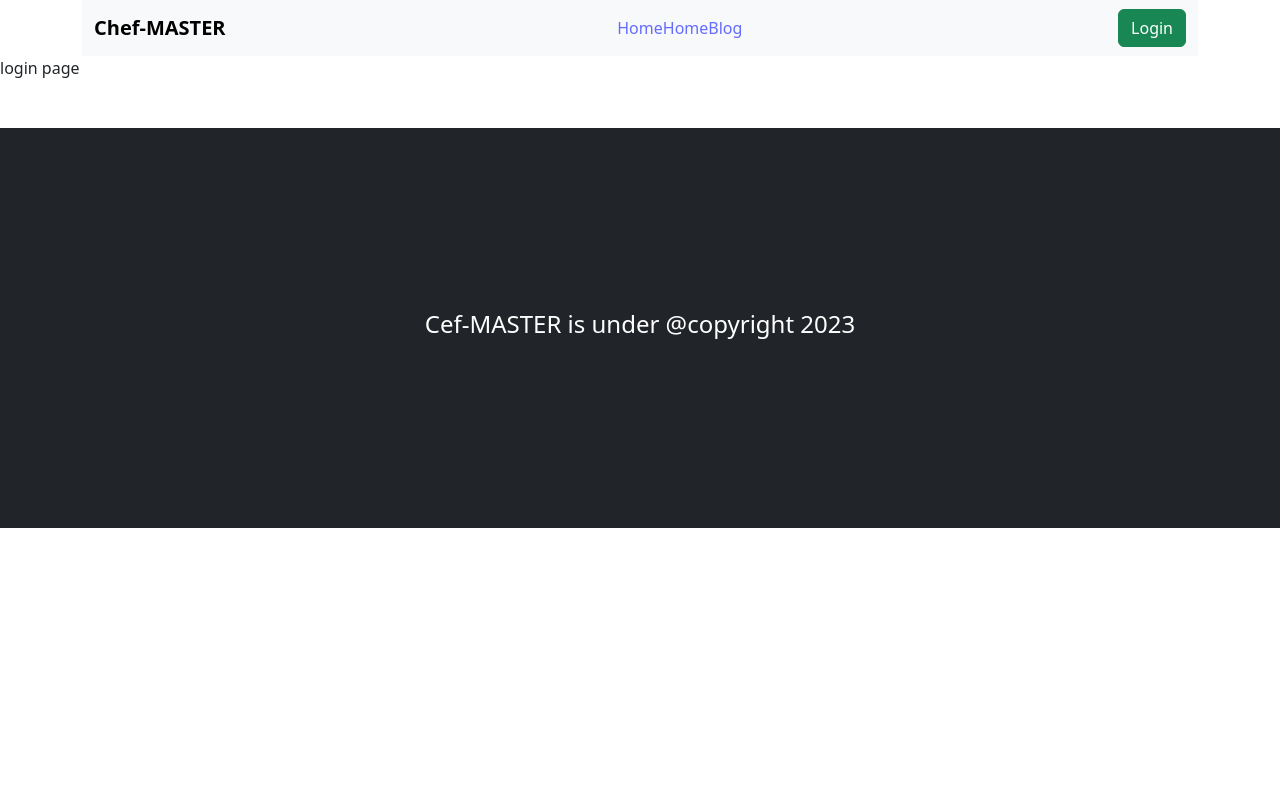
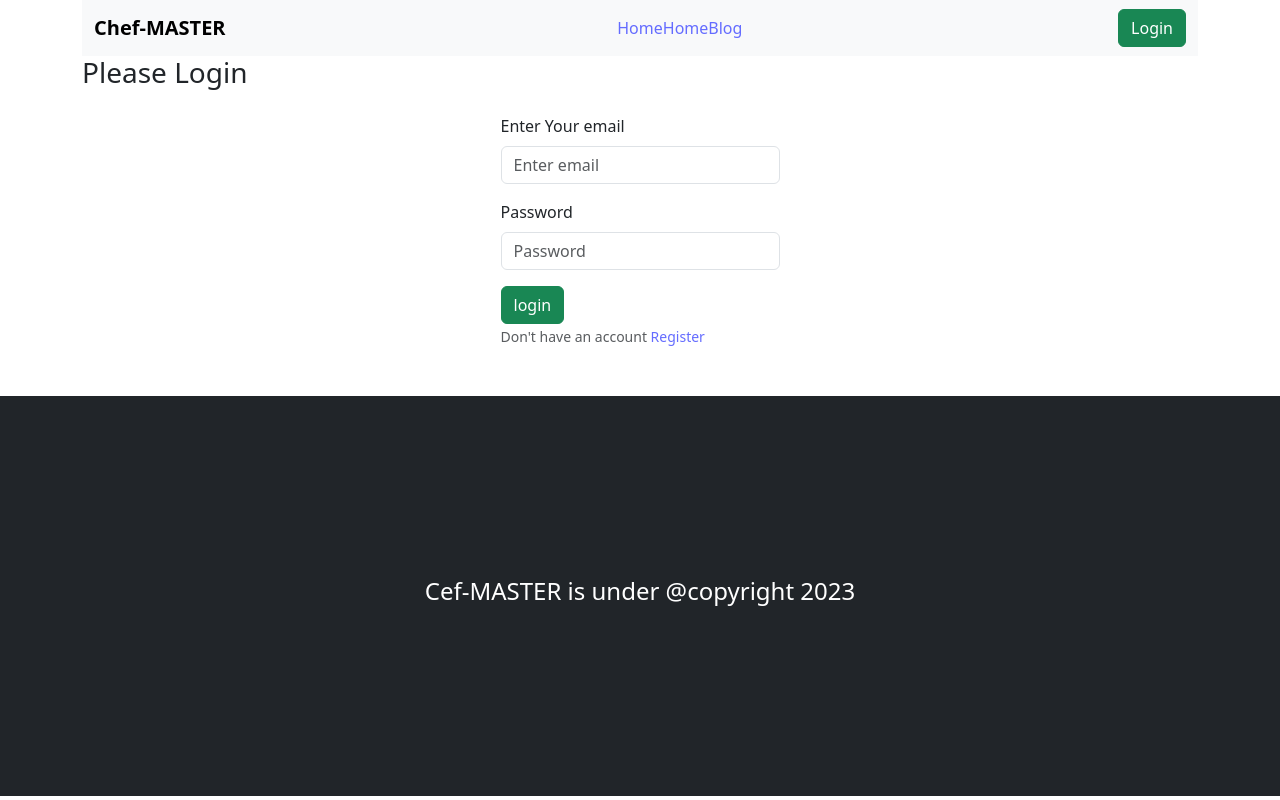
Before and after one commit to abdullahMsiam/chef-master, a React (Vite) app: page /login in a window 1280 px wide. Built offline with nearby package versions, Linux system fonts and the light colour scheme.

Commit message:
login form

```diff
--- a/src/pages/login/Login.jsx
+++ b/src/pages/login/Login.jsx
@@ -1,10 +1,51 @@
 import React from 'react';
+import { Container, Form, Button } from 'react-bootstrap';
+import { Link } from 'react-router-dom';
+
+
 
 const Login = () => {
+    const handleSignIn = event => {
+        event.preventDefault();
+
+        const form = event.target;
+        const email = form.email.value;
+        const password = form.password.value;
+        console.log(email, password);
+
+    }
     return (
-        <div>
-            login page
-        </div>
+        <Container>
+            <h3>Please Login</h3>
+            <Form onSubmit={handleSignIn} className='w-25 mx-auto mt-4'>
+                <Form.Group className="mb-3" controlId="formBasicEmail">
+                    <Form.Label>Enter Your email</Form.Label>
+                    <Form.Control type="email" name='email' placeholder="Enter email" required />
+                </Form.Group>
+
+                <Form.Group className="mb-3" controlId="formBasicPassword">
+                    <Form.Label>Password</Form.Label>
+                    <Form.Control name='password' type="password" placeholder="Password" required />
+                </Form.Group>
+                <Button variant="success" type="submit">
+                    login
+                </Button>
+
+                <br />
+
+                <Form.Text className="text-muted">
+                    Don't have an account <Link to="/register" className='danger'>Register</Link>
+                </Form.Text>
+
+                <Form.Text className="text-muted">
+
+                </Form.Text>
+
+                <Form.Text className="text-muted">
+
+                </Form.Text>
+            </Form>
+        </Container>
     );
 };
 
```
